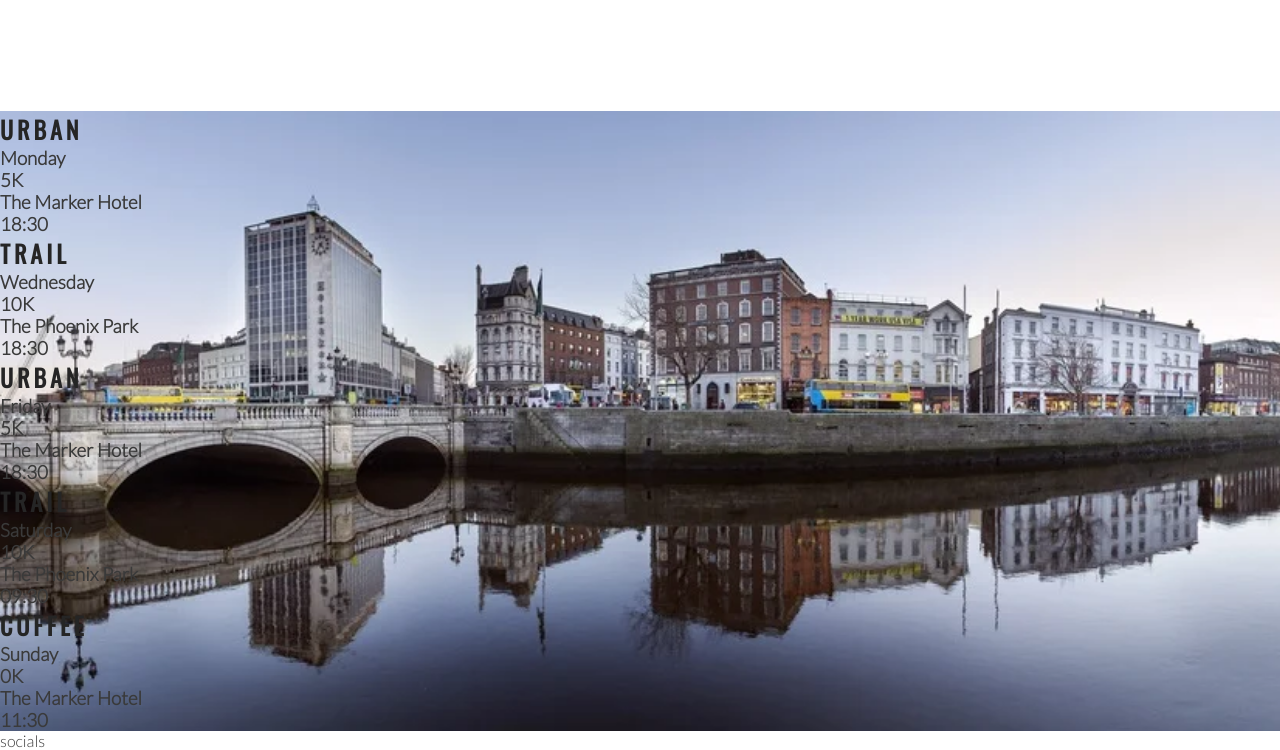
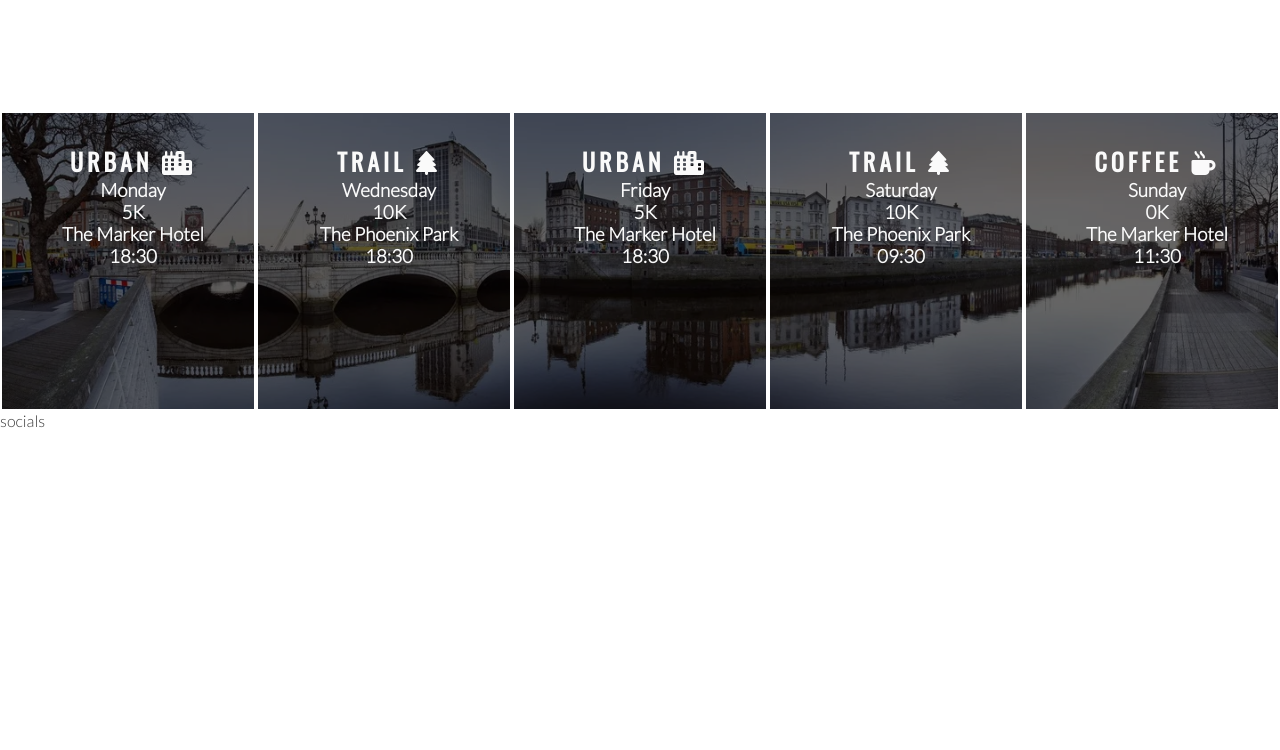
Before and after one commit to kubecks/love-running, a plain HTML site: page index.html in a window 1280 px wide. Shown: the part 1184-1934 px from the top of the page. After the commit the page ends 1614 px from the top, so only its background shows below. Drawn offline with nearby package versions, Linux system fonts and the light colour scheme.

Commit message:
Style times panels and add icons

```diff
--- a/assets/css/style.css
+++ b/assets/css/style.css
@@ -195,10 +195,26 @@ hr {
 /* event times */
 
 #times {
-    background-image: url('../images/dublin-city.webp');
+    background-image: url('../images/dublin-city.jpg');
     background-repeat: no-repeat;
     background-size: cover;
     background-position: center;
     width: 100%;
     overflow: hidden;
 }
+
+#times div {
+    color: #fafafa;
+    background-color: rgba(0, 0, 0, .6);
+    width: 20%;
+    height: 300px;
+    float: left;
+    padding: 30px 0 0 10px;
+    text-align: center;
+    border: 2px solid white;
+    box-sizing: border-box;
+}
+
+#times h2 {
+    color: #fafafa;
+}
--- a/index.html
+++ b/index.html
@@ -82,35 +82,35 @@
    </section>
    <section id="times">
     <div>
-        <h2>Urban</h2>
+        <h2>Urban <i class="fas fa-city"></i></h2>
         <h3>Monday</h3>
         <h3>5K</h3>
         <h3>The Marker Hotel</h3>
         <h3>18:30</h3>
     </div>
     <div>
-        <h2>Trail</h2>
+        <h2>Trail <i class="fas fa-tree"></i></h2>
         <h3>Wednesday</h3>
         <h3>10K</h3>
         <h3>The Phoenix Park</h3>
         <h3>18:30</h3>
     </div>
     <div>
-        <h2>Urban</h2>
+        <h2>Urban <i class="fas fa-city"></i></h2>
         <h3>Friday</h3>
         <h3>5K</h3>
         <h3>The Marker Hotel</h3>
         <h3>18:30</h3>
     </div>
     <div>
-        <h2>Trail</h2>
+        <h2>Trail <i class="fas fa-tree"></i></h2>
         <h3>Saturday</h3>
         <h3>10K</h3>
         <h3>The Phoenix Park</h3>
         <h3>09:30</h3>
     </div>
     <div>
-        <h2>Coffee</h2>
+        <h2>Coffee <i class="fas fa-mug-hot"></i></h2>
         <h3>Sunday</h3>
         <h3>0K</h3>
         <h3>The Marker Hotel</h3>
```
Also changed, not shown: assets/images/dublin-city.jpg (renamed from assets/images/dublin-city.webp).
